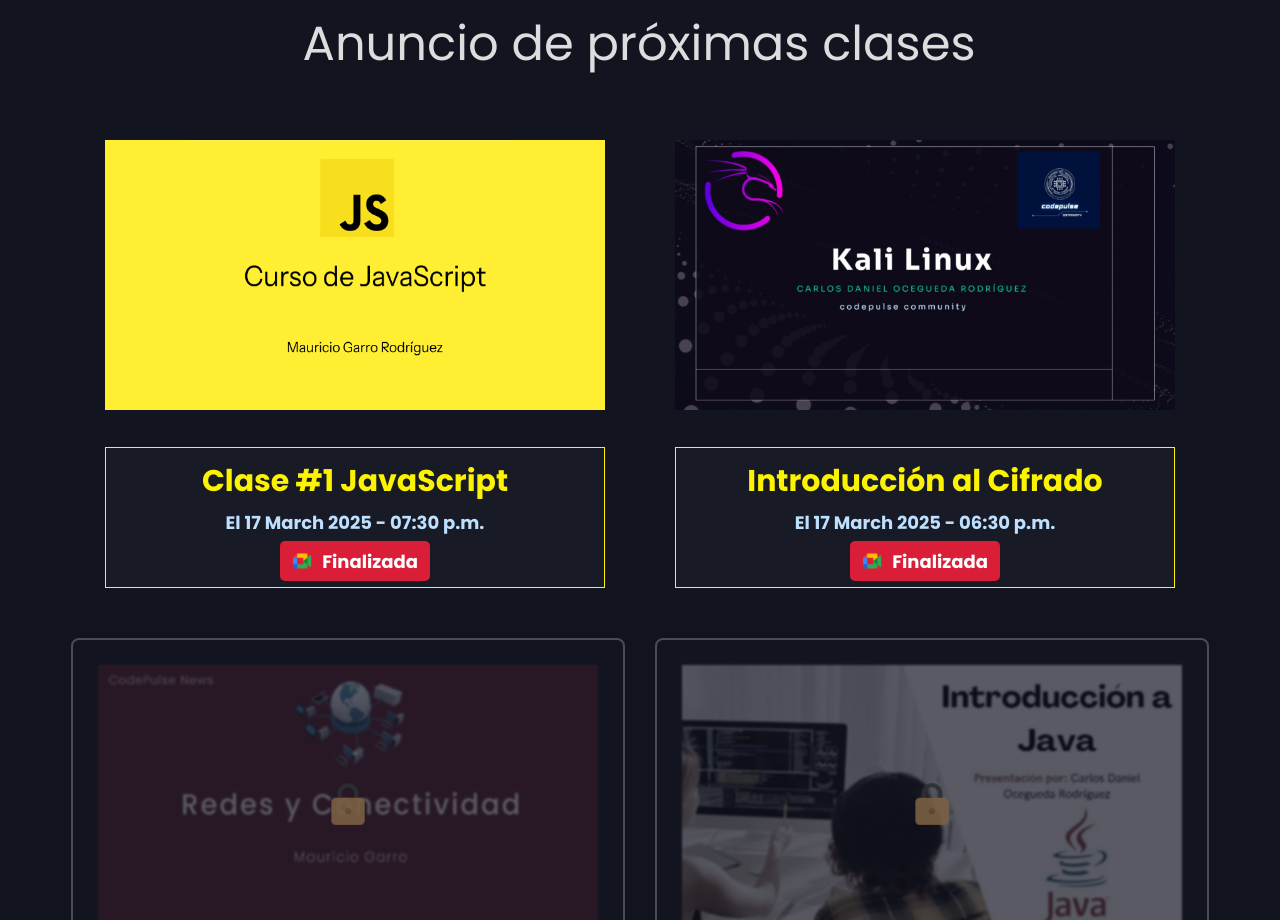
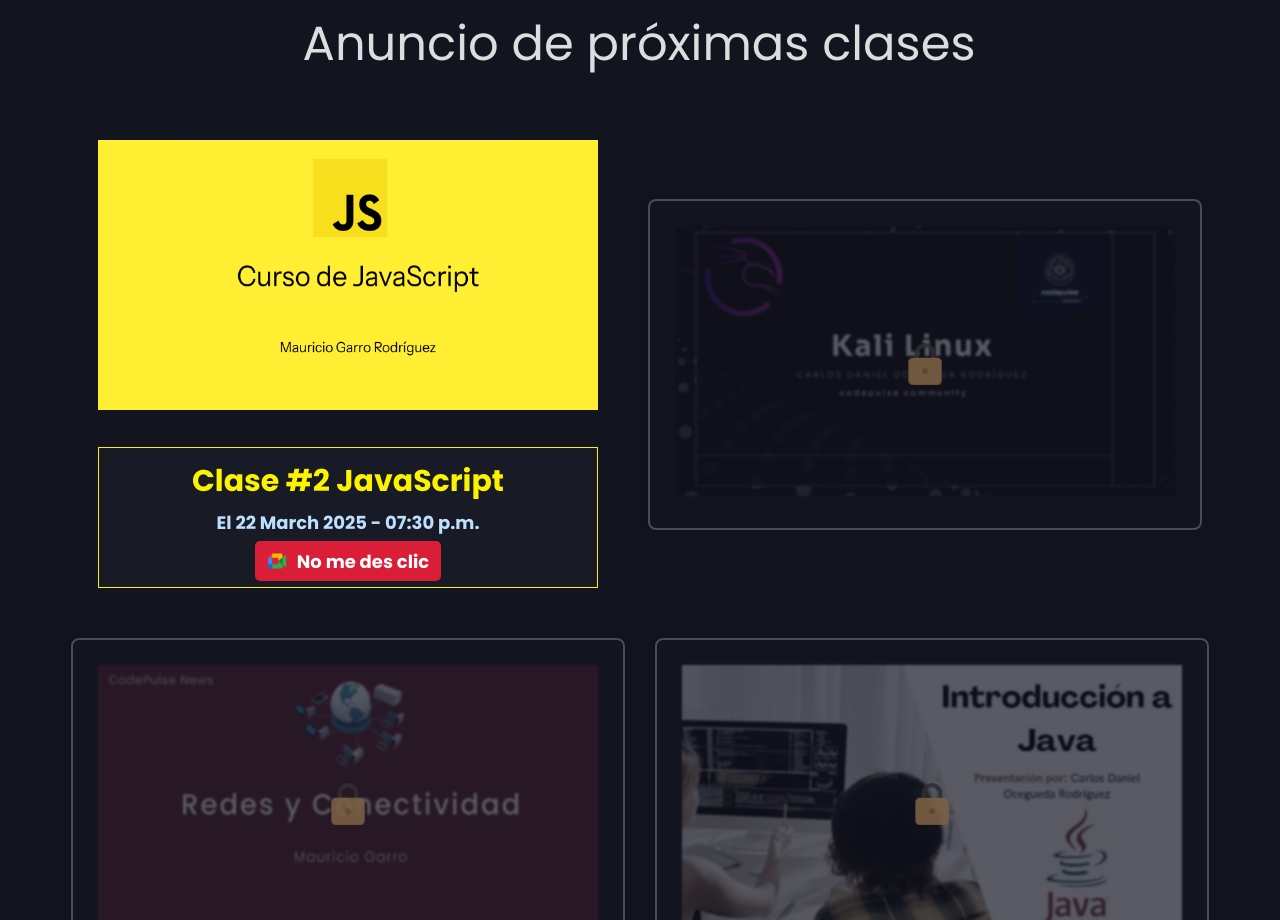
Before and after one commit to Mauricio2202/codenews, a React (Vite) app: page / in a window 1280 px wide. Shown: the part 940-1860 px from the top of the page. Built offline with nearby package versions, Linux system fonts and the light colour scheme; a web font is replaced by a local one.

Commit message:
Comentario gracioso al hacer clic

```diff
--- a/src/components/Clases.jsx
+++ b/src/components/Clases.jsx
@@ -19,7 +19,7 @@
     const [modalOpen, setModalOpen] = useState(false);
 
     useEffect(() => {
-        const targetDate = new Date('2025-03-17T00:00:00');
+        const targetDate = new Date('2025-03-22T00:00:00');
         setClassDate(format(targetDate, 'dd MMMM yyyy'));
         const interval = setInterval(() => {
             setTimeLeft(formatDistanceToNow(targetDate, { addSuffix: true }));
@@ -35,35 +35,21 @@
                 <div className="react-class-container">
                         <img src={ JavaScriptClass } alt="javascript-class" className='class-new javascript-i' />
                         <div className="react-class-countdown">
-                            <p className='classTitle'><strong>Clase #1 JavaScript</strong></p>
+                            <p className='classTitle'><strong>Clase #2 JavaScript</strong></p>
                             <p>El { classDate } - 07:30 p.m.</p>
                             <a href="#" className="enlace-meet" onClick={(e) => {
                                 e.preventDefault();
                                 setModalOpen(true);
                             }}>
                             <img src={ Meet } alt="meet" className='meetIcon' />
-                            <p className='join'>Finalizada</p>
+                            <p className='join'>No me des clic</p>
                             </a>
                         </div>
                     </div>
-                    <div className="react-class-container">
-                        <img src={ KaliClass } alt="javascript-class" className='class-new javascript-i' />
-                        <div className="react-class-countdown">
-                            <p className='classTitle'><strong>Introducción al Cifrado</strong></p>
-                            <p>El {classDate} - 06:30 p.m.</p>
-                            <a href="#" className="enlace-meet" onClick={(e) => {
-                                e.preventDefault();
-                                setModalOpen(true);
-                            }}>
-                            <img src={Meet} alt="meet" className='meetIcon' />
-                            <p className='join'>Finalizada</p>
-                            </a>
-                        </div>
-                    </div>
-                    {/* <div className="lock-wrapper">
+                    <div className="lock-wrapper">
                         <img src={ KaliClass } alt="kali-class" className='class-new kali-i' />
                         <img src={Block} alt="block" className="block-icon" />
-                    </div> */}
+                    </div>
                     <div className="lock-wrapper">
                         <img src={ RedesClass } alt="redes-class" className='class-new redes-i' />
                         <img src={Block} alt="block" className="block-icon" />
@@ -97,7 +83,7 @@
             {modalOpen && (
                 <div className="modal-overlay" onClick={() => setModalOpen(false)}>
                     <div className="modal-content" onClick={(e) => e.stopPropagation()}>
-                        <p>¡La clase finalizó!</p>
+                        <p>¡Que no me des clic JAJA!</p>
                         <button onClick={() => setModalOpen(false)}>Cerrar</button>
                     </div>
                 </div>
```
